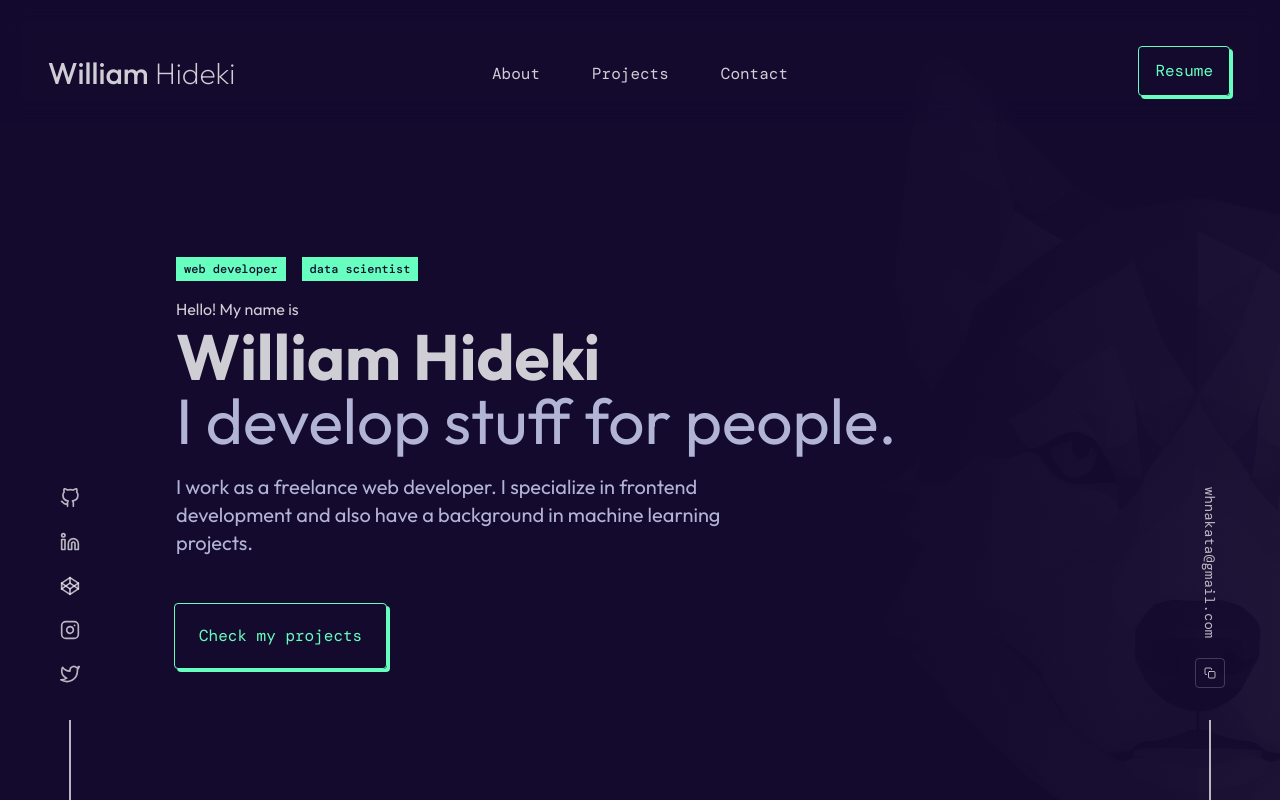
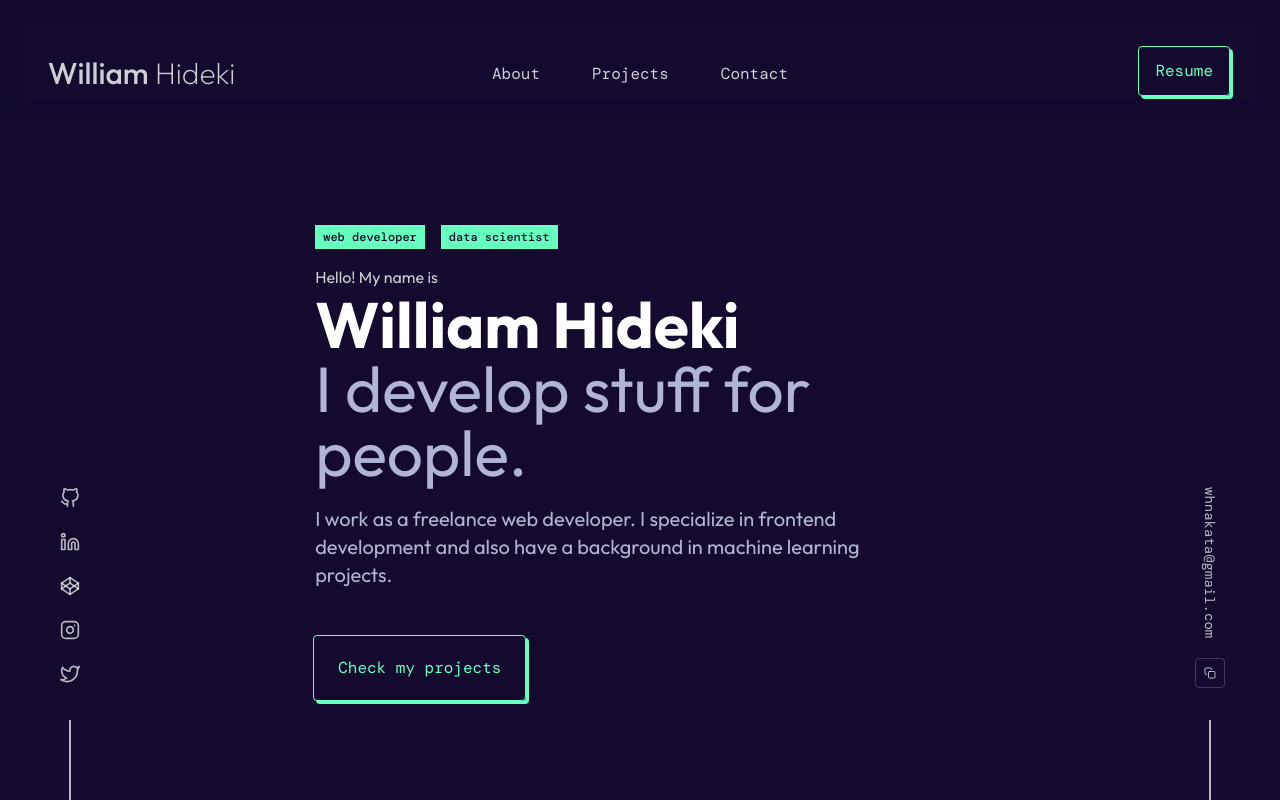
Before and after one commit to hidekinakata/williamhideki-portifolio, a Next.js app: page / in a window 1280 px wide. Shown: the top 800 px of the page. Built offline with nearby package versions, Linux system fonts and the light colour scheme; a web font is replaced by a local one.

Commit message:
temporary remove bg tranparent img

```diff
--- a/src/sections/Hero.tsx
+++ b/src/sections/Hero.tsx
@@ -1,3 +1,5 @@
+"use client";
+
 import React from "react";
 import { motion, Variant, Variants } from "framer-motion";
 import ContentSection from "@/components/ContentSection";
@@ -76,22 +78,22 @@ const Hero: React.FC<HeroType> = (props) => {
       variants={sectionVariant}
       initial={"hidden"}
       animate={"show"}
-      className={"relative   pt-32 max-md:pt-5 "}
+      className={"relative  !w-[70%] pt-32 max-md:!w-full max-md:pt-5"}
     >
-      <div
-        className={
-          "absolute left-[60%] top-1/2 -z-10 h-full w-full -translate-y-1/2 " +
-          "after:absolute after:left-0 after:top-0 after:h-full after:w-[110%] after:bg-gradient-to-r after:from-primary-950 after:from-10% after:to-primary-950/90 after:content-['']"
-        }
-      >
-        <Image
-          src="/husky_face.png"
-          width={1024}
-          height={1024}
-          alt="Picture of low polygon husky"
-          className={"absolute  min-h-full object-contain "}
-        />
-      </div>
+      {/*<div*/}
+      {/*  className={*/}
+      {/*    "absolute left-[60%] top-1/2 -z-10 h-full w-full -translate-y-1/2 ov" +*/}
+      {/*    "after:absolute after:left-0 after:top-0 after:h-full after:w-[110%] after:bg-gradient-to-r after:from-primary-950 after:from-10% after:to-primary-950/90 after:content-['']"*/}
+      {/*  }*/}
+      {/*>*/}
+      {/*  <Image*/}
+      {/*    src="/husky_face.png"*/}
+      {/*    width={1024}*/}
+      {/*    height={1024}*/}
+      {/*    alt="Picture of low polygon husky"*/}
+      {/*    className={"absolute  min-h-full object-contain "}*/}
+      {/*  />*/}
+      {/*</div>*/}
       {/*roles*/}
       <motion.div
         variants={childsVariant}
@@ -121,7 +123,9 @@ const Hero: React.FC<HeroType> = (props) => {
       {/*name*/}
       <motion.h1
         variants={childsVariant}
-        className={" text-[clamp(2.1rem,8vw,8vh)] font-bold leading-none"}
+        className={
+          " text-[clamp(2.1rem,8vw,8vh)] font-bold leading-none text-white"
+        }
       >
         William Hideki
       </motion.h1>
```
